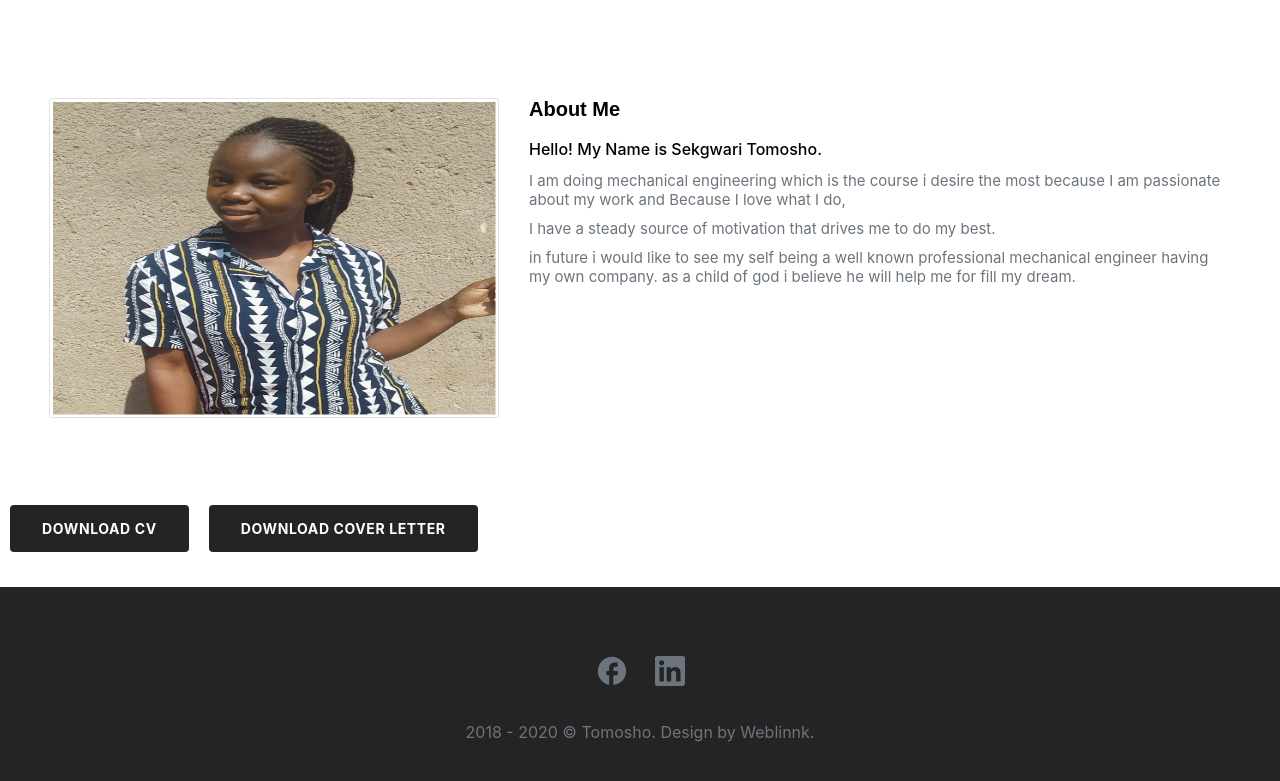
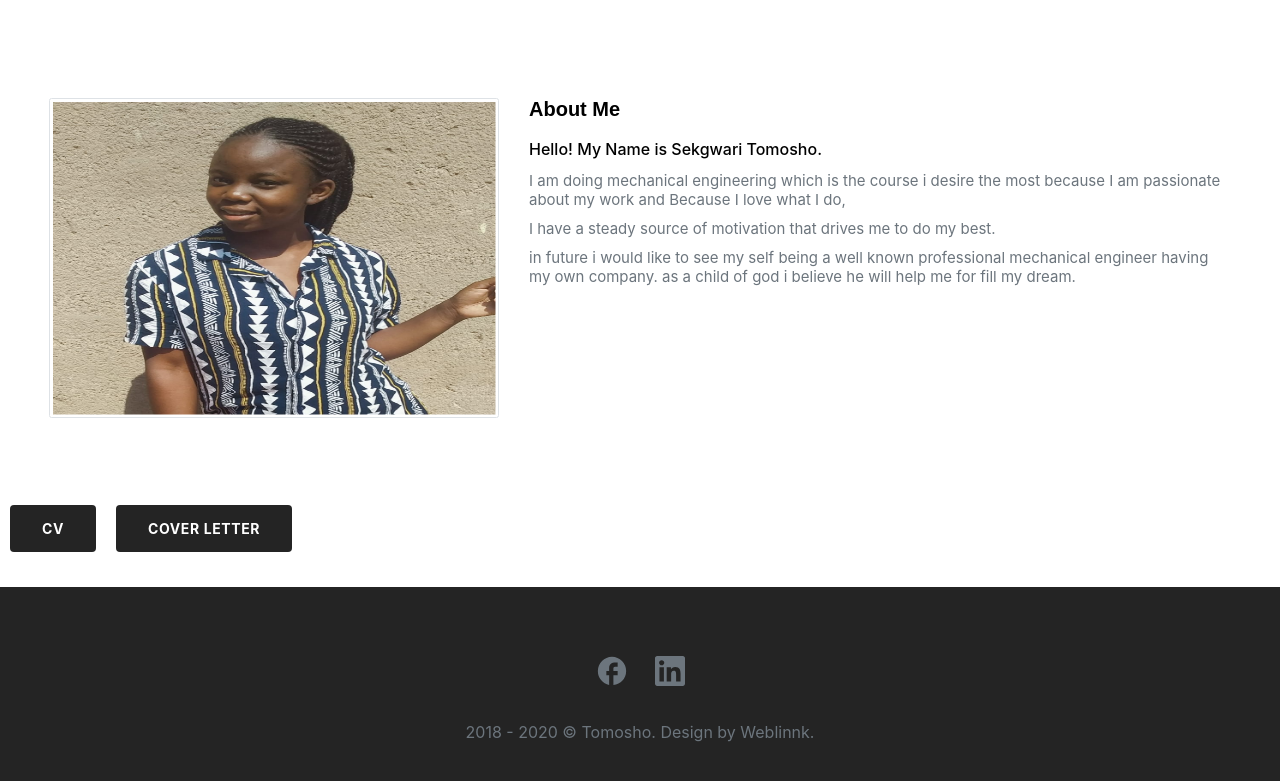
Before and after one commit to Mulelur/temosho, a React (Create React App) app: page /about-me in a window 1280 px wide. Shown: the part 399-1180 px from the top of the page. Built offline with nearby package versions, Linux system fonts and the light colour scheme.

Commit message:
fix buttons content

```diff
--- a/src/container/aboutMe/aboutMe.js
+++ b/src/container/aboutMe/aboutMe.js
@@ -34,10 +34,10 @@ export default function AboutMeContainer() {
       </AboutMe.Container>
       <AboutMe.Buttons>
         <DownloadCVButton href={cv} target="_blank" download>
-          Download CV
+          CV
         </DownloadCVButton>
         <DownloadCVButton href={letter} target="_blank" download>
-          Download Cover Letter
+          Cover Letter
         </DownloadCVButton>
       </AboutMe.Buttons>
     </AboutMe>
```
